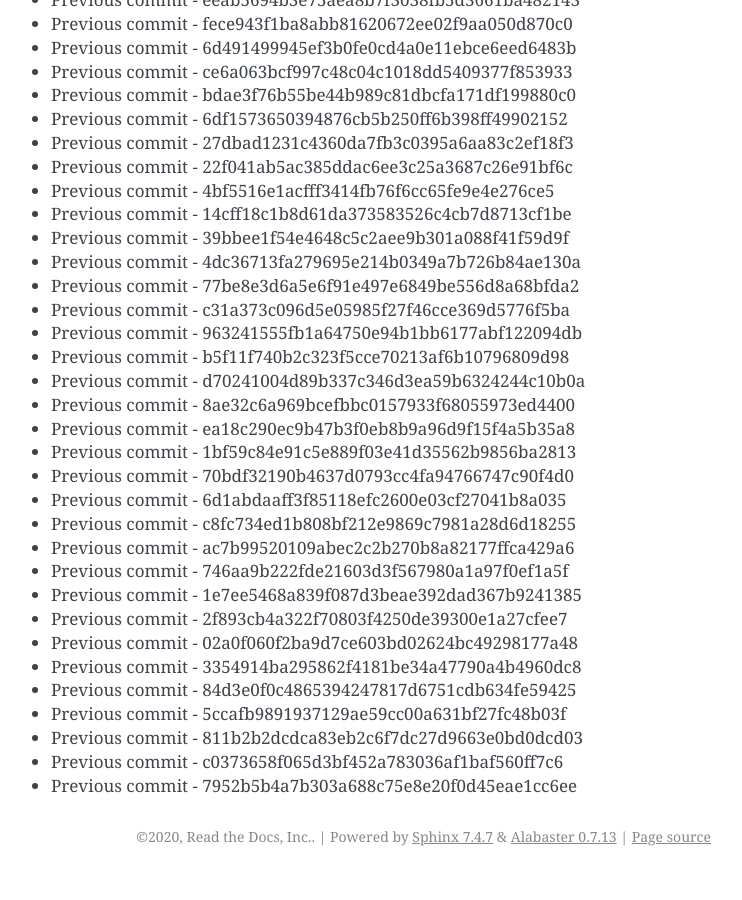
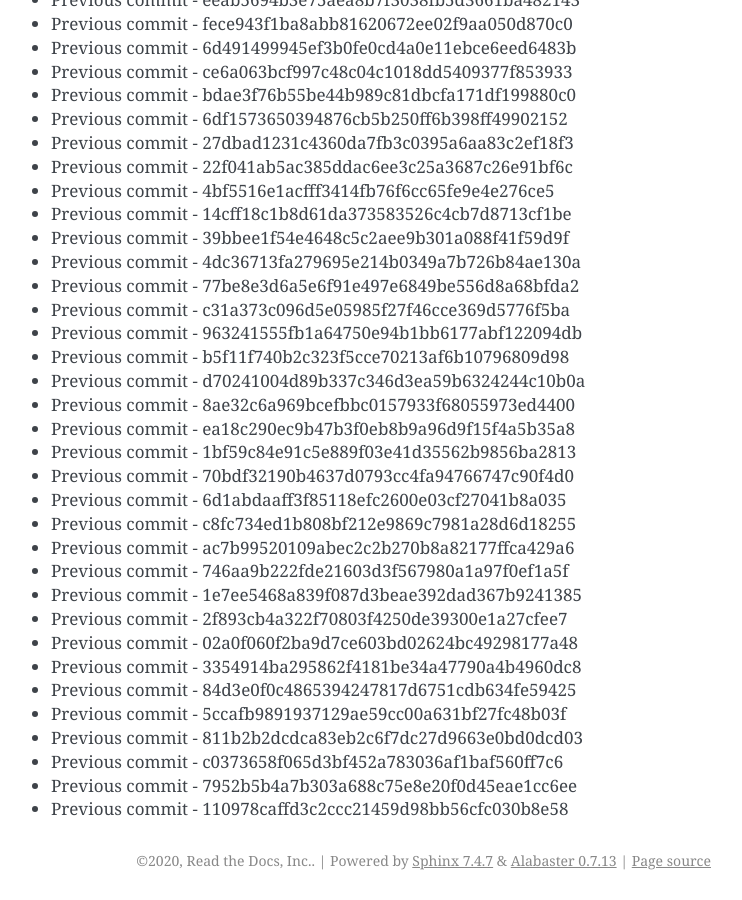
Before and after one commit to readthedocs/rtd-git-stresstest, a Sphinx documentation site: the page built from docs/updates.rst, in a window 1280 px wide and 900 px high, scrolled down 11816 px. Shown: the whole window, without its empty margins (399-1141 px from the left). Built offline with Sphinx 7.4.7, drawn with Linux system fonts in a browser that asks for light colours; before the commit the page ends 12692 px from its top, so only the background shows below that.

Commit message:
Generating commit from previous: 110978caffd3c2ccc21459d98bb56cfc030b8e58

```diff
--- a/docs/updates.rst
+++ b/docs/updates.rst
@@ -528,3 +528,4 @@ It can be tested for any performance characteristics.
 * Previous commit - 811b2b2dcdca83eb2c6f7dc27d9663e0bd0dcd03
 * Previous commit - c0373658f065d3bf452a783036af1baf560ff7c6
 * Previous commit - 7952b5b4a7b303a688c75e8e20f0d45eae1cc6ee
+* Previous commit - 110978caffd3c2ccc21459d98bb56cfc030b8e58
```
